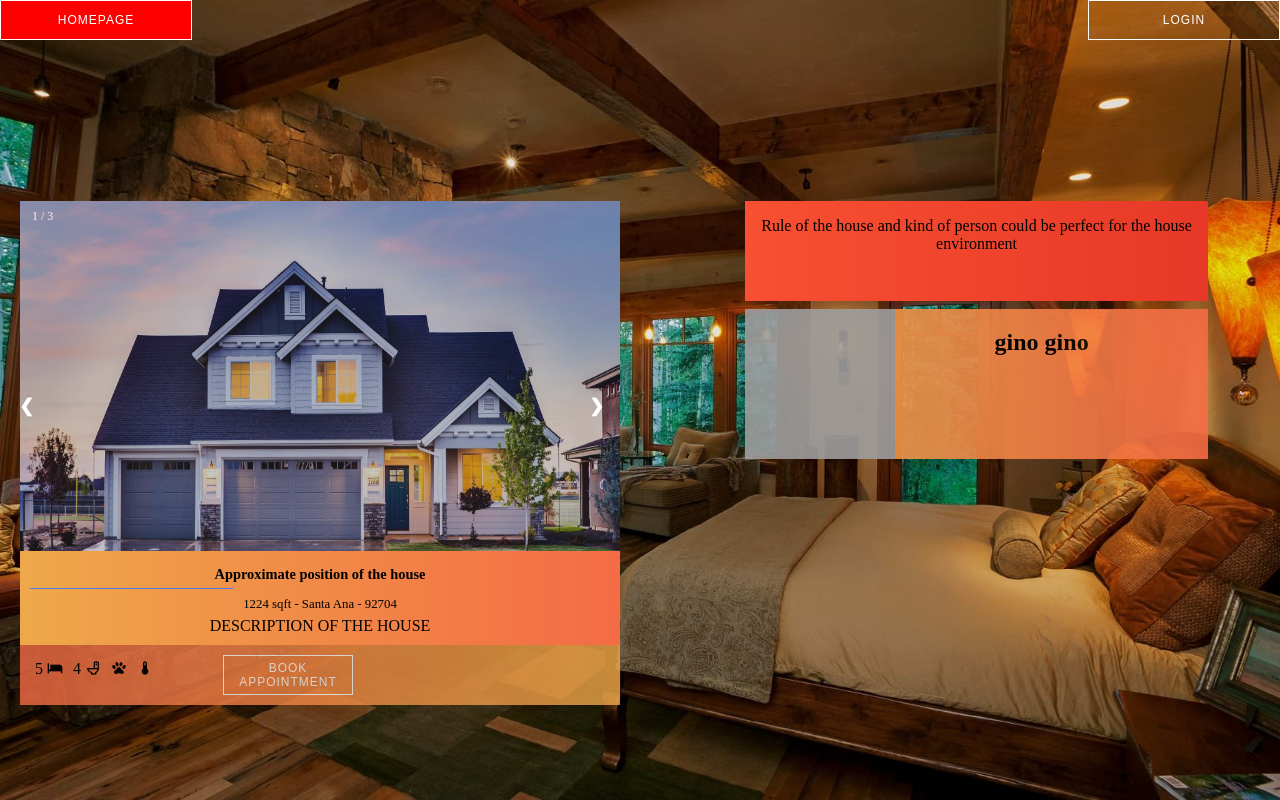
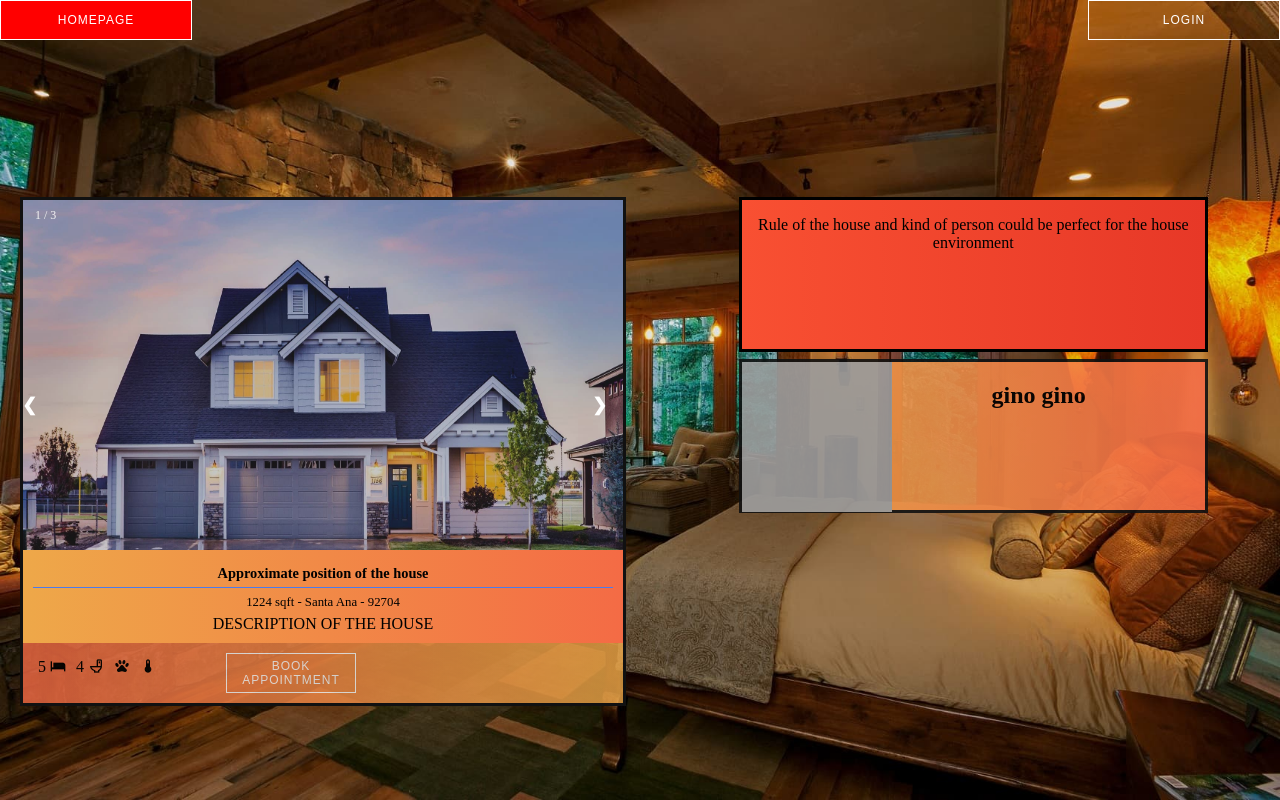
Before and after one commit to matte-trip/stairs, a Flask app: page /listing in a window 1280 px wide. Run offline with Flask 2, Linux system fonts and the light colour scheme; some libraries are stand-ins or nearby versions; grey boxes are pictures that could not be loaded.

Commit message:
changes 10.15pm 29/11

```diff
--- a/templates/listing.html
+++ b/templates/listing.html
@@ -9,10 +9,10 @@
 
 
     <style>
-
-        * {
+       * {
             box-sizing: border-box;
         }
+
 
         body {
             margin: 0;
@@ -63,6 +63,7 @@
             height: 40px;
             width: 40px;
             border: 1px solid white;
+            box-sizing: border-box;
         }
 
         #home_button {
@@ -71,9 +72,7 @@
             width: 15%;
         }
 
-        * {
-            box-sizing: border-box;
-        }
+
 
         .container {
             display: grid;
@@ -113,6 +112,7 @@
             display: flex;
             flex-direction: column;
             margin: 0 0 15px;
+            border: 3px solid #111111;
         }
 
         .listing:not(:first-child) {
@@ -120,7 +120,6 @@
         }
 
         .listing .listing--header {
-            background: #4b7bec;
             min-height: 150px;
             width: 100%;
             overflow: hidden;
@@ -136,7 +135,6 @@
             background: #f46b45; /* fallback for old browsers */
             background: -webkit-linear-gradient(to right, #eea849, #f46b45); /* Chrome 10-25, Safari 5.1-6 */
             background: linear-gradient(to right, #eea849, #f46b45); /* W3C, IE 10+/ Edge, Firefox 16+, Chrome 26+, Opera 12+, Safari 7+ */
-
             padding: 10px;
         }
 
@@ -152,7 +150,7 @@
             display: block;
             border-bottom: 1px solid #4b7bec;
             content: " ";
-            max-width: 35%;
+            max-width: 100%;
             padding: 2.5px 0;
         }
 
@@ -293,8 +291,8 @@
         .house-requests {
             display: flex;
             width: 90%;
-            height: 100px;
-            border: 3px black;
+            height: 155px;
+            border: 3px solid black;
             background: #f85032;
             background: -webkit-linear-gradient(to left, #e73827, #f85032);
             background: linear-gradient(to left, #e73827, #f85032);
@@ -306,8 +304,8 @@
             display: flex;
             top: 5%;
             width: 90%;
-            height: 150px;
-            border: 5px #111111;
+            height: 154px;
+            border: 3px solid #111111;
             background: #f46b45;
             background: -webkit-linear-gradient(to right, #eea849, #f46b45);
             background: linear-gradient(to right, #eea849, #f46b45);
```
